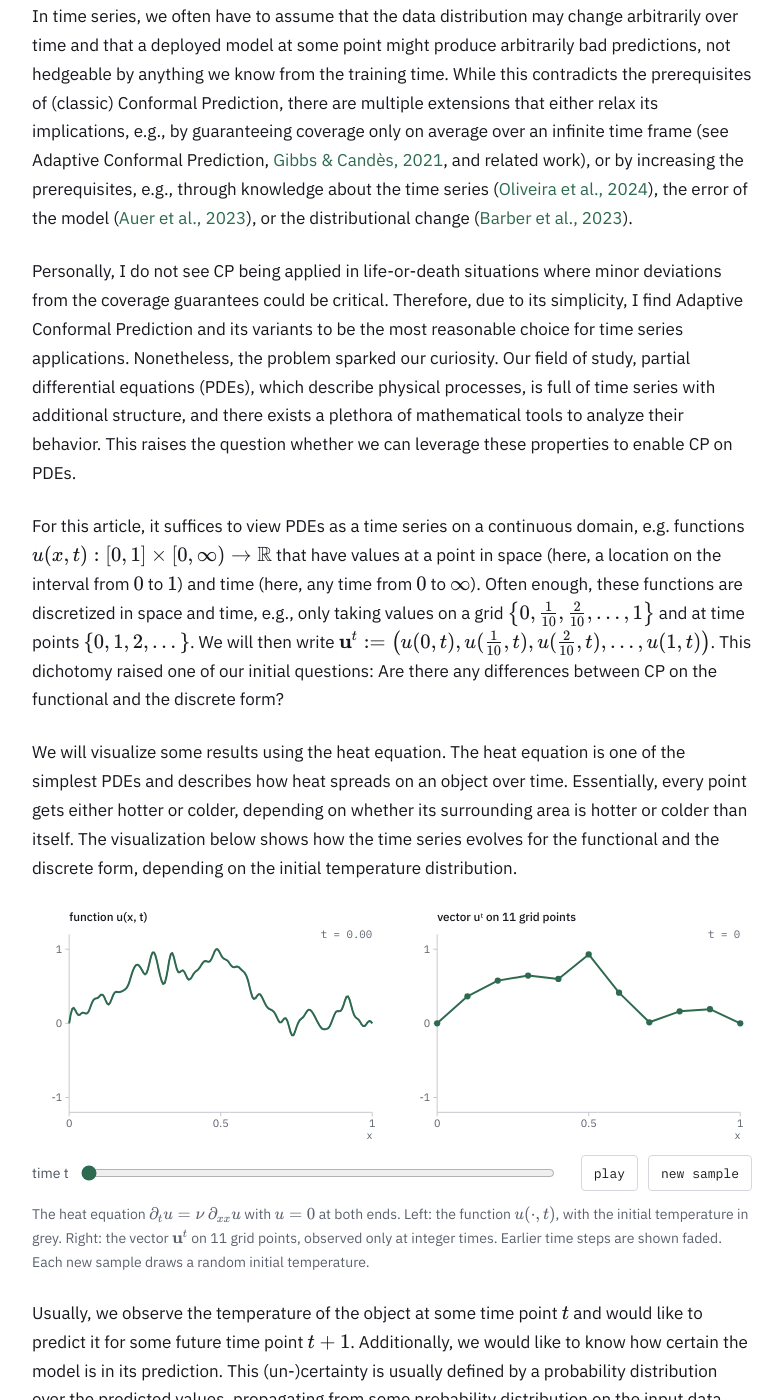
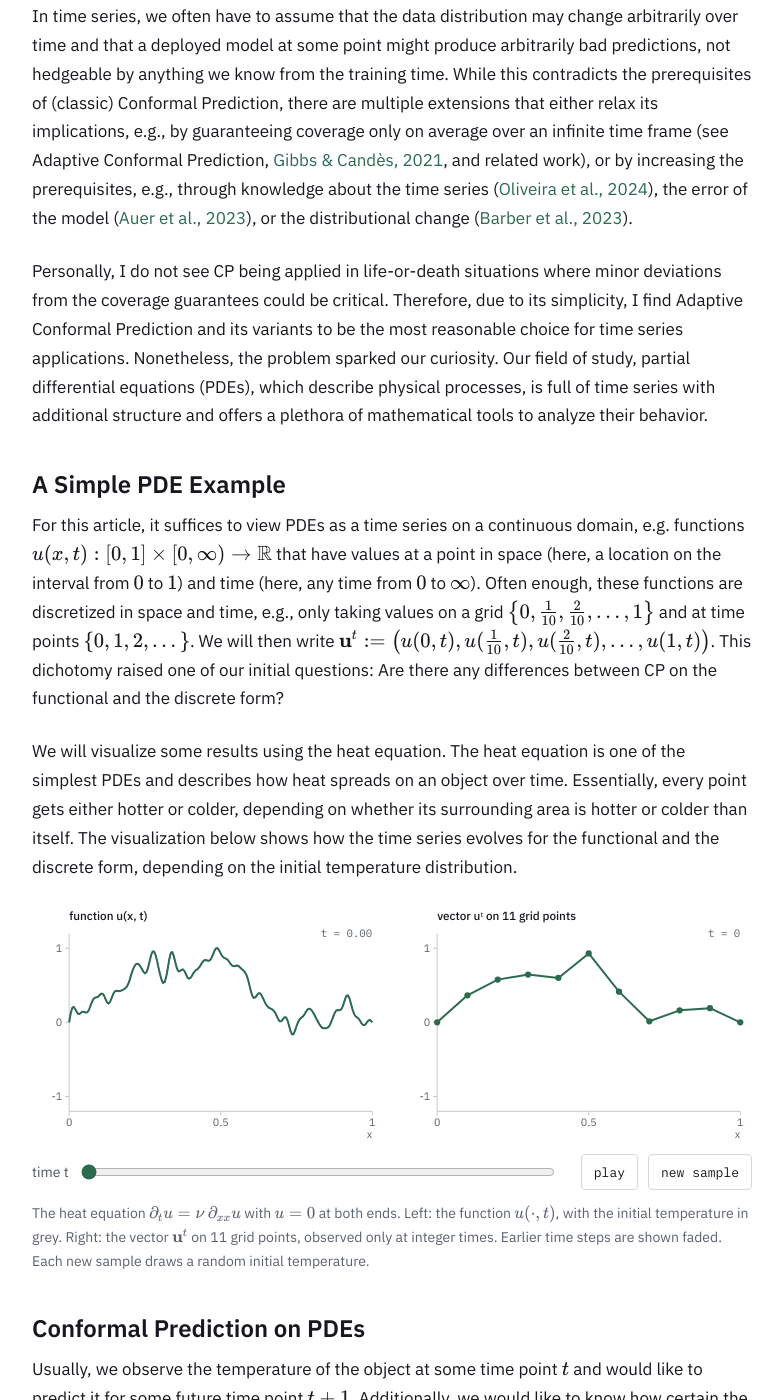
Before and after one commit to StillJosh/StillJosh.github.io, a Jekyll site: the page built from _posts/2026-10-19-conformal-prediction-pdes.md, in a window 1280 px wide and 1400 px high, scrolled down 545 px. Shown: the whole window, without its empty margins (248-1031 px from the left). Built offline with Jekyll 4.4.1, drawn with Linux system fonts in a browser that asks for light colours; some of the changed text lies outside the part shown.

Commit message:
BLG: Blog post update

```diff
--- a/_posts/2026-10-19-conformal-prediction-pdes.md
+++ b/_posts/2026-10-19-conformal-prediction-pdes.md
@@ -9,7 +9,9 @@ Conformal prediction (CP) is a neat method to estimate the uncertainty of a mode
 
 In time series, we often have to assume that the data distribution may change arbitrarily over time and that a deployed model at some point might produce arbitrarily bad predictions, not hedgeable by anything we know from the training time. While this contradicts the prerequisites of (classic) Conformal Prediction, there are multiple extensions that either relax its implications, e.g., by guaranteeing coverage only on average over an infinite time frame (see Adaptive Conformal Prediction, [Gibbs & Candès, 2021](https://proceedings.neurips.cc/paper_files/paper/2021/file/0d441de75945e5acbc865406fc9a2559-Paper.pdf), and related work), or by increasing the prerequisites, e.g., through knowledge about the time series ([Oliveira et al., 2024](http://jmlr.org/papers/v25/23-1553.html)), the error of the model ([Auer et al., 2023](https://proceedings.neurips.cc/paper_files/paper/2023/file/aef75887979ae1287b5deb54a1e3cbda-Paper-Conference.pdf)), or the distributional change ([Barber et al., 2023](https://doi.org/10.1214/23-AOS2276)).
 
-Personally, I do not see CP being applied in life-or-death situations where minor deviations from the coverage guarantees could be critical. Therefore, due to its simplicity, I find Adaptive Conformal Prediction and its variants to be the most reasonable choice for time series applications. Nonetheless, the problem sparked our curiosity. Our field of study, partial differential equations (PDEs), which describe physical processes, is full of time series with additional structure, and there exists a plethora of mathematical tools to analyze their behavior. This raises the question whether we can leverage these properties to enable CP on PDEs.
+Personally, I do not see CP being applied in life-or-death situations where minor deviations from the coverage guarantees could be critical. Therefore, due to its simplicity, I find Adaptive Conformal Prediction and its variants to be the most reasonable choice for time series applications. Nonetheless, the problem sparked our curiosity. Our field of study, partial differential equations (PDEs), which describe physical processes, is full of time series with additional structure and offers a plethora of mathematical tools to analyze their behavior.
+
+## A Simple PDE Example
 
 For this article, it suffices to view PDEs as a time series on a continuous domain, e.g. functions $$u(x,t): [0,1] \times [0, \infty) \rightarrow \mathbb{R}$$ that have values at a point in space (here, a location on the interval from $$0$$ to $$1$$) and time (here, any time from $$0$$ to $$\infty$$). Often enough, these functions are discretized in space and time, e.g., only taking values on a grid $$\left\{ 0, \frac{1}{10}, \frac{2}{10}, \dots, 1 \right\}$$ and at time points $$\left\{ 0, 1, 2, \dots \right\}$$. We will then write $$\mathbf{u}^t:=\left( u(0,t), u(\frac{1}{10},t), u(\frac{2}{10},t), \dots, u(1,t) \right)$$. This dichotomy raised one of our initial questions: Are there any differences between CP on the functional and the discrete form?
 
@@ -18,6 +20,8 @@ We will visualize some results using the heat equation. The heat equation is one
 <figure class="viz" id="viz-heat">
 <figcaption>The heat equation $\partial_t u = \nu\, \partial_{xx} u$ with $u = 0$ at both ends. Left: the function $u(\cdot, t)$, with the initial temperature in grey. Right: the vector $\mathbf{u}^t$ on 11 grid points, observed only at integer times. Earlier time steps are shown faded. Each new sample draws a random initial temperature.</figcaption>
 </figure>
+
+## Conformal Prediction on PDEs
 
 Usually, we observe the temperature of the object at some time point $$t$$ and would like to predict it for some future time point $$t+1$$. Additionally, we would like to know how certain the model is in its prediction. This (un-)certainty is usually defined by a probability distribution over the predicted values, propagating from some probability distribution on the input data through the model.
 
```
Also changed, not shown: other parts of _posts/2026-10-19-conformal-prediction-pdes.md (+6 -0 lines).
